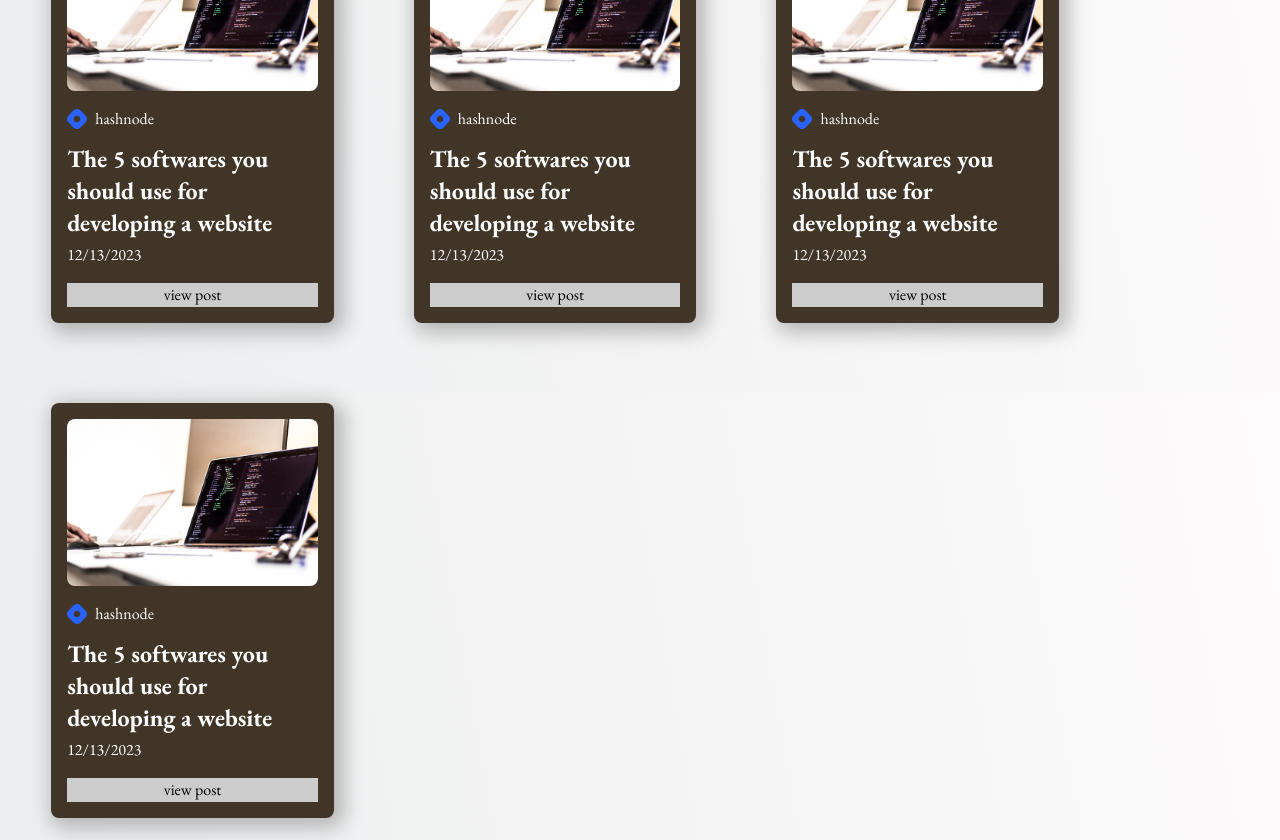
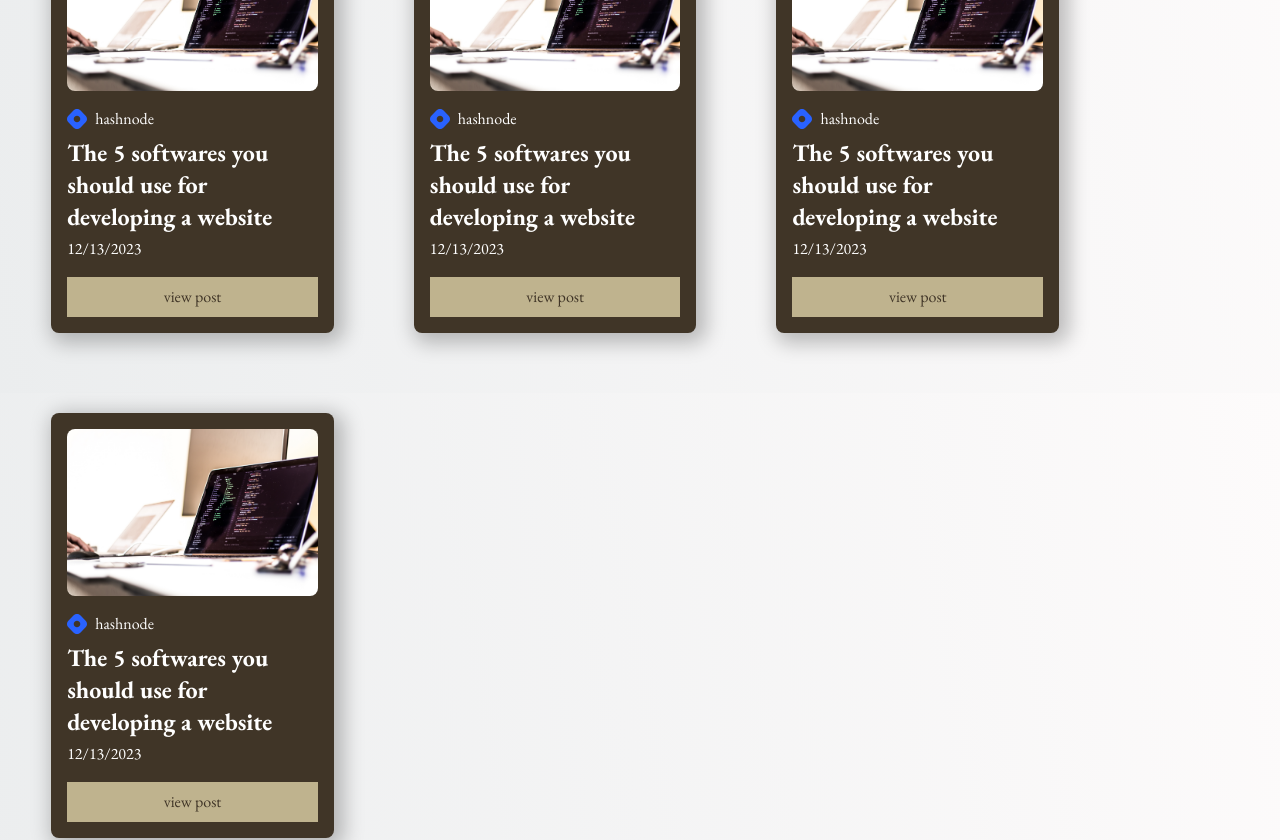
Before and after one commit to shunssv/kusakabe-site, a Next.js app: page / in a window 1280 px wide. Shown: the part 4220-5060 px from the top of the page. Built offline with nearby package versions, Linux system fonts and the light colour scheme; no server answers; a web font is replaced by a local one.

Commit message:
:construction: Layout blog container - KUS-3

```diff
--- a/src/styles/Home.module.scss
+++ b/src/styles/Home.module.scss
@@ -305,9 +305,14 @@
 
   .blogList {
     display: flex;
+    flex-direction: column;
     flex-wrap: wrap;
     gap: 5em;
     margin-top: 4em;
+
+    @include m.mq(tabAndPc) {
+      flex-direction: row;
+    }
   }
 
   .blogItem {
@@ -330,7 +335,7 @@
     }
 
     .blogTitle {
-      margin-top: 0.5em;
+      margin-top: 0.25em;
       font-size: 1.5rem;
     }
 
@@ -344,8 +349,9 @@
       a {
         display: block;
         width: 100%;
-        background-color: #ccc;
-        color: #000000;
+        background-color: var(--background-color-gold);
+        color: var(--font-color-brown);
+        padding: 0.5em 0;
       }
     }
   }
```
